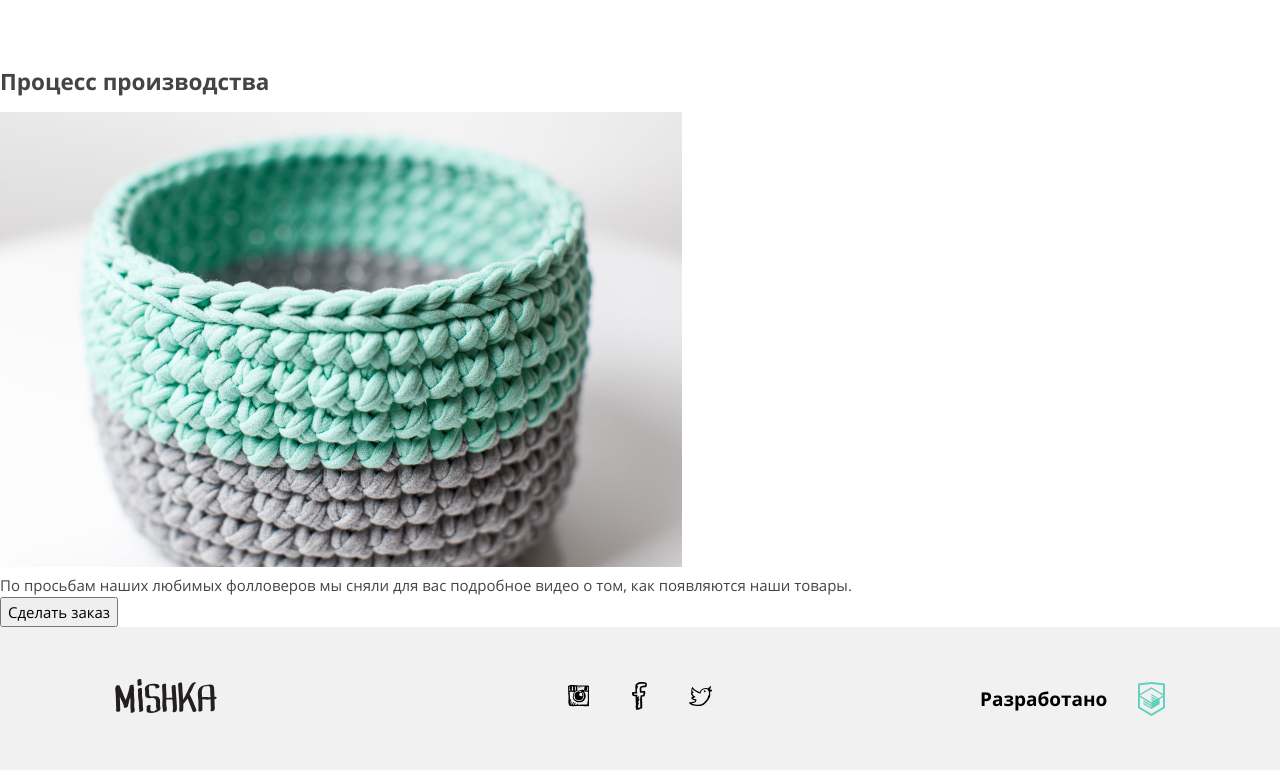
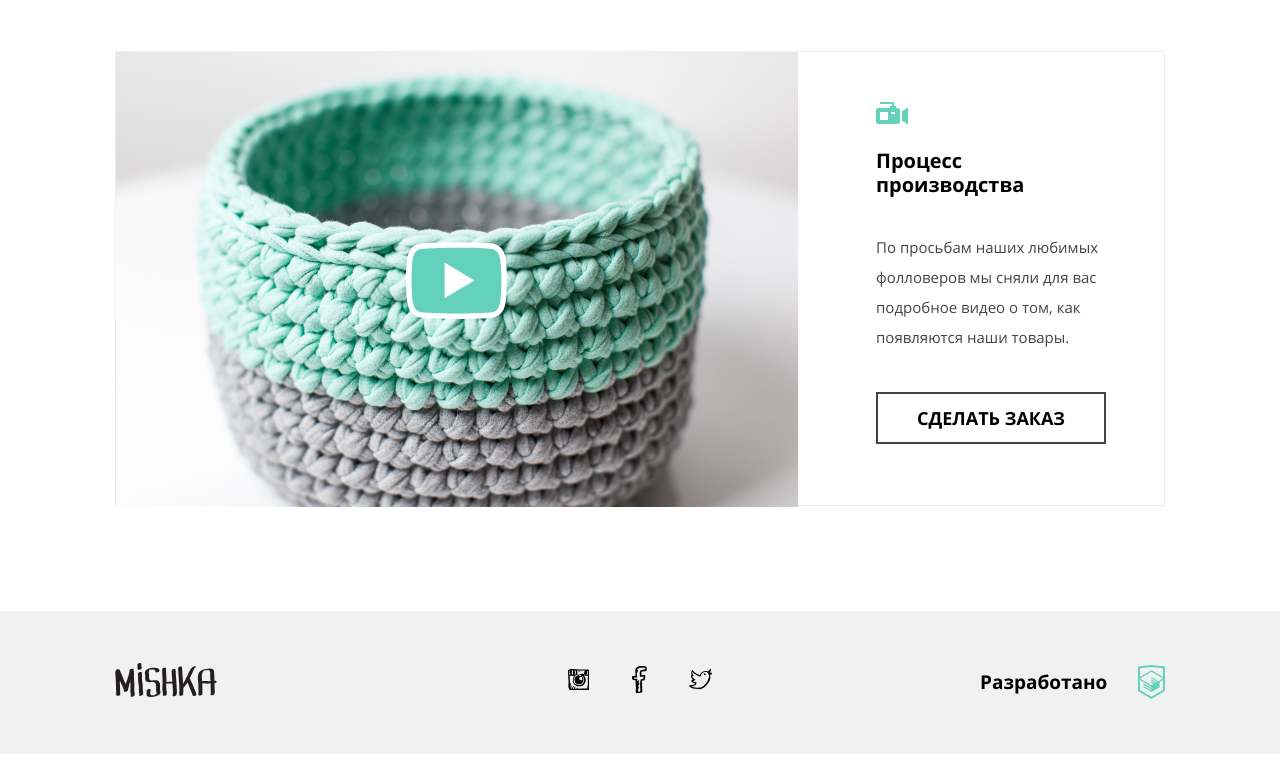
Before and after one commit to fadeyush/mishka, a website built with webpack: page catalog.html in a window 1280 px wide. Shown: the part 1135-1905 px from the top of the page. Built offline with nearby package versions, Linux system fonts and the light colour scheme.

Commit message:
Стилизована страница Каталог

```diff
--- a/catalog.html
+++ b/catalog.html
@@ -291,7 +291,15 @@
 
         <section class="video">
 
-            <h2 class="video__title">Процесс производства</h2>
+            <h2 class="products__name video__title">Процесс <br class="tablet-no"> производства</h2>
+
+            <svg class="video__play" xmlns="http://www.w3.org/2000/svg" viewBox="0 0 100.68 76.89" width="101px" height="77px">
+                <title>play-button</title>
+                  <path d="M344.25,400.71s-.92-7-3.79-10.08c-3.63-4-7.67-4.07-9.54-4.3-13.33-1-33.3-1-33.3-1h-.05s-20,0-33.3,1c-1.87.23-5.91.26-9.54,4.3-2.84,3.1-3.79,10.08-3.79,10.08s-.9,8.21-.9,16.42v7.7a164.22,164.22,0,0,0,.95,16.42s.92,7,3.79,10.08c3.63,4,8.36,3.91,10.49,4.35,7.62.77,32.36,1,32.36,1s20,0,33.33-1c1.87-.23,5.91-.26,9.54-4.3,2.84-3.07,3.79-10.08,3.79-10.08a164.37,164.37,0,0,0,.95-16.42v-7.7C345.2,408.92,344.25,400.71,344.25,400.71Z" transform="translate(-247.3 -382.56)" style="fill: #63d1bb;"/>
+                  <path d="M297.61,459.45h0c-1,0-24.95-.27-32.6-1h-.14l-.14,0c-.27-.06-.67-.11-1.13-.17-2.5-.33-7.16-.94-10.84-5-3.35-3.62-4.38-10.77-4.48-11.58v0a165.51,165.51,0,0,1-1-16.74v-7.7c0-8.27.88-16.38.91-16.72v-.07c.11-.8,1.16-7.93,4.47-11.56a15.43,15.43,0,0,1,10.71-5.12l.53-.06h.13c13.28-1,33.31-1,33.51-1h.05c.2,0,20.24,0,33.51,1h.13l.53.06a15.43,15.43,0,0,1,10.7,5.11c3.35,3.62,4.38,10.77,4.48,11.58v0c0,.34,1,8.46,1,16.75v7.71a165.47,165.47,0,0,1-1,16.74v.05c-.11.81-1.16,8-4.48,11.56a15.43,15.43,0,0,1-10.71,5.12l-.53.06h-.13c-13.28,1-33.33,1.06-33.53,1.06ZM265.67,453c7.48.73,31.22,1,32,1s20.13,0,33-1l.58-.06a10,10,0,0,0,7.19-3.33l0,0c1.83-2,2.85-6.93,3.08-8.55.06-.51.93-8.36.93-16.08v-7.7c0-7.76-.9-15.63-1-16.11-.32-2.38-1.43-6.79-3.07-8.54l0,0a10,10,0,0,0-7.19-3.34l-.58-.06c-13.07-1-32.83-1-33-1h-.05c-.2,0-20,0-33,1l-.58.06a10,10,0,0,0-7.19,3.34l0,0c-1.83,2-2.86,6.92-3.08,8.55-.06.59-.87,8.4-.87,16.09v7.7c0,7.75.87,15.6.93,16.08.32,2.38,1.43,6.79,3.07,8.54l0,0c2.32,2.58,5.3,3,7.48,3.26C264.79,452.81,265.25,452.87,265.67,453Z" transform="translate(-247.3 -382.56)" style="fill: #ffffff;"/>
+                  <polygon points="38.43 20.58 38.43 56.29 68.18 38.43 38.43 20.58" style="fill: #ffffff;"/>
+              </svg>
+
 
             <picture>
                 <source media="(min-width: 1050px)" srcset="img/video-desktop@2x.jpg" width="682px" height="455px">
@@ -300,10 +308,10 @@
                     height="150px">
             </picture>
 
-            <p class="video__content">По просьбам наших любимых фолловеров мы сняли для вас подробное видео о том, как
-                появляются наши товары.</p>
+            <p class="video__content">По просьбам наших<br class="mob-only"> любимых фолловеров мы <br class="mob-only">сняли для вас подробное <br class="mob-only">видео о том, как
+                появляются<br class="mob-only"> наши товары.</p>
 
-            <button type="button" class="video__button">Сделать заказ</button>
+            <button type="button" class="video__button button"><span class="button__order">Сделать заказ</span></button>
 
         </section>
 
--- /dev/null
+++ b/src/scss/blocks/video.scss
@@ -0,0 +1,188 @@
+.video {
+    margin: 0 auto;
+    width: 260px;
+
+    border: 1px solid $border-catalog-color;
+
+    padding-bottom: 32px;
+    box-sizing: border-box;
+    margin-bottom: 59px;
+
+    position: relative;
+
+    ::before {
+        position: absolute;
+        content: "";
+
+        width: 32px;
+        height: 32px;
+
+        top: 34px;
+        left: 34px;
+
+        background-repeat: no-repeat;
+        background-image: url("/img/video\,svg.png");
+    }
+}
+
+.video__play {
+    position: absolute;
+}
+
+.video:hover {
+    box-shadow: 0px 6px 10px 0px rgba(0, 0, 0, 0.1);
+}
+
+.video:active {
+    box-shadow: 0px 3px 5px 0px rgba(0, 0, 0, 0.1);
+}
+
+.video__title {
+    padding-left: 90px;
+    padding-top: 26px;
+    padding-bottom: 25px;
+}
+
+.video__image {
+    width: 260px;
+    height: 150px;
+}
+
+.video__play {
+    position: absolute;
+
+    width: 101px;
+    height: 77px;
+
+    left: 80px;
+    top: 135px;
+}
+
+.video .video__play:hover {
+    -webkit-transform: scale(1.2);
+    -ms-transform: scale(1.2);
+    transform: scale(1.2);
+}
+
+.video .video__play:active {
+    opacity: 0.6;
+
+    -webkit-transform: scale(0.8);
+    -ms-transform: scale(0.8);
+    transform: scale(0.8);
+}
+
+.video__content {
+    box-sizing: border-box;
+    padding-top: 30px;
+    padding-left: 35px;
+    padding-bottom: 27px;
+
+    font-size: 13px;
+}
+
+.video__button {
+    width: 192px;
+    margin: 0 auto;
+    display: block;
+}
+
+@media (min-width: $tablet-width) {
+    .video {
+        width: 668px;
+
+        display: flex;
+        flex-direction: column;
+        padding-bottom: 47px;
+        margin-bottom: 63px;
+
+        ::before {
+            top: 500px;
+            left: 42px;
+        }
+    }
+
+    .video__image {
+        width: 668px;
+        height: 455px;
+    }
+
+    .video__play {
+        left: 285px;
+        top: 190px;
+    }
+
+    .video__title {
+        order: 1;
+
+        padding-left: 107px;
+        padding-top: 42px;
+        padding-bottom: 35px;
+    }
+
+    .video__content {
+        order: 2;
+        padding-left: 42px;
+        padding-right: 42px;
+        padding-top: 0;
+
+        font-size: 15px;
+        line-height: 30px;
+    }
+
+    .video__button {
+        order: 3;
+        width: 584px;
+    }
+}
+
+@media (min-width: $desktop-width) {
+    .video {
+        width: 1050px;
+
+        display: block;
+        min-height: 455px;
+
+        margin-bottom: 105px;
+
+        ::before {
+            top: 50px;
+            left: 760px;
+        }
+    }
+
+    .video__image {
+        width: 682px;
+        height: 455px;
+
+        position: absolute;
+        top: 0;
+        left: 0;
+    }
+
+    .video__play {
+        z-index: 1;
+        left: 290px;
+    }
+
+    .video__title {
+        padding-left: 760px;
+        padding-top: 97px;
+        padding-bottom: 35px;
+    }
+
+    .video__content {
+        padding-left: 0;
+        padding-left: 760px;
+        padding-bottom: 40px;
+
+        font-size: 15px;
+        line-height: 30px;
+    }
+
+    .video__button {
+        margin: 0;
+        margin-left: 760px;
+        width: 230px;
+    }
+}
--- a/src/scss/style.scss
+++ b/src/scss/style.scss
@@ -12,3 +12,4 @@
 @import '/src/scss/blocks/contacts.scss';
 @import '/src/scss/blocks/footer-logo.scss';
 @import '/src/scss/blocks/products.scss';
+@import '/src/scss/blocks/video.scss';
--- a/src/scss/variables.scss
+++ b/src/scss/variables.scss
@@ -37,10 +37,18 @@ $border-catalog-color: #ededed;
   .mob-no {
     display: block;
   }
+
+  .tablet-no {
+    display: none;
+  }
 }
 
 @media (min-width: $desktop-width) {
   .desktop-only {
     display: block;
   }
+
+  .tablet-no {
+    display: block;
+  }
 }
```
Also changed, not shown: dist/1c0bce01e42705caa7ce.svg (added), dist/dfdb56b507c951e3c05c.png (added), img/video,svg.png (added), style.css.
